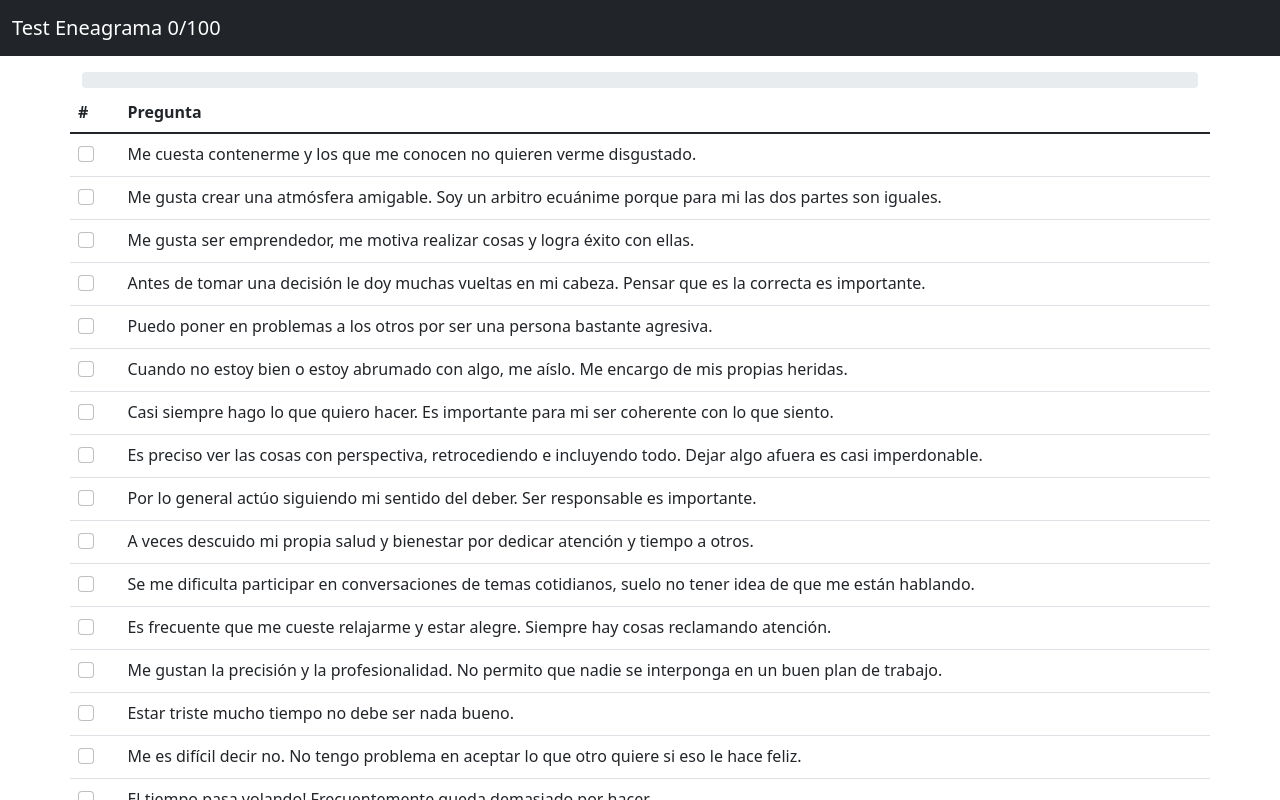
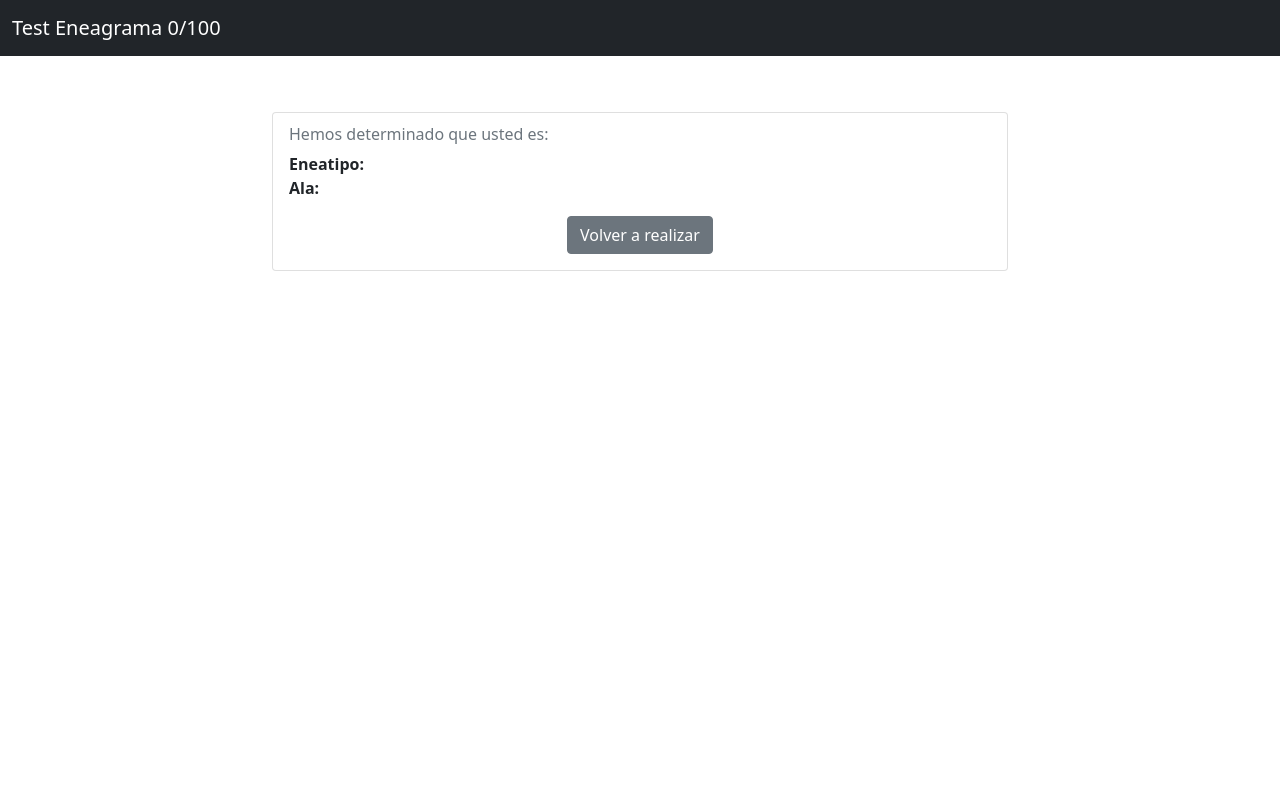
Before and after one commit to abeltranp9476/eneatipos-react, a React (Create React App) app: page / in a window 1280 px wide. Both pictures are taken after a click on the button "Empezar test!". Shown: the top 800 px of the page. Built offline with nearby package versions, Linux system fonts and the light colour scheme.

Commit message:
Update App.js

```diff
--- a/src/App.js
+++ b/src/App.js
@@ -6,6 +6,7 @@ import data from './questions.json';
 import './App.css';
 import Navbar1 from './components/navbar/Navbar1';
 import Welcome from './components/welcome/Welcome';
+import Results from './components/results/Results';
 
 
 function App() {
@@ -49,6 +50,10 @@ function App() {
 
   const handleStart = (e) => {
     setStart(true);
+  }
+
+  const handleRestart = (e) => {
+    setStart(false);
   }
 
   const handleNext = (e) => {
@@ -191,9 +196,10 @@ function App() {
         <div className="row">
           {
             (start) ? (
-              (showResult) ? (
-                <>
-                </>
+              (!showResult) ? (
+                <div className="mt-5">
+                  <Results eneatipo={eneatipo} ala={ala} restartButtonClick={handleRestart} />
+                </div>
               ) : (
                 <>
                   <div className="mt-5">
@@ -253,7 +259,7 @@ function App() {
 
                         {
                           (step === totalSteps) ? (
-                            <Button color="success" onClick={(e) => handleResult(e)}>Obtener eneatipo</Button>
+                            <Button className="btn-lg m-2" color="success" onClick={(e) => handleResult(e)}>Obtener eneatipo</Button>
                           ) : (
                             <Button color="primary" onClick={(e) => handleNext(e)} className="m-2">Siguiente</Button>
                           )
```
